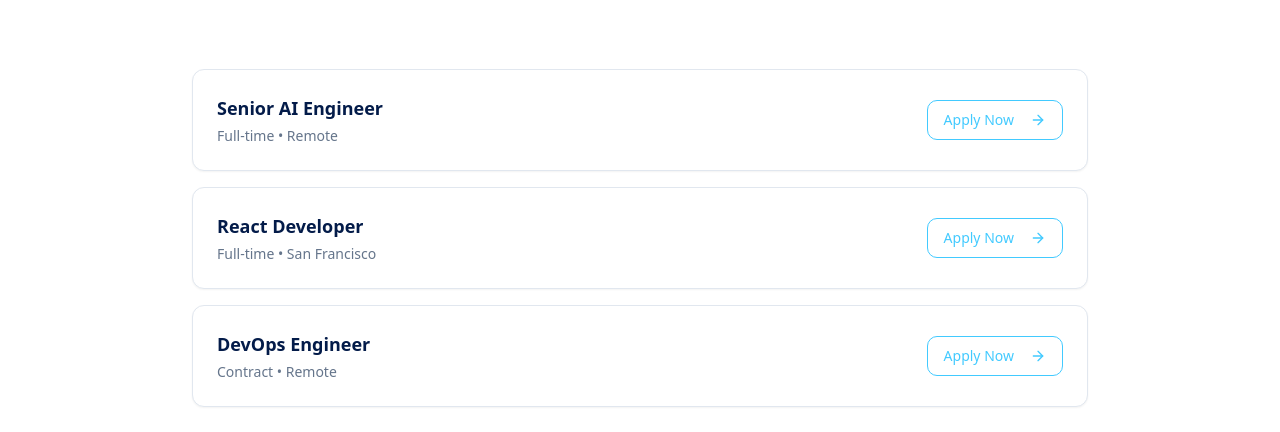
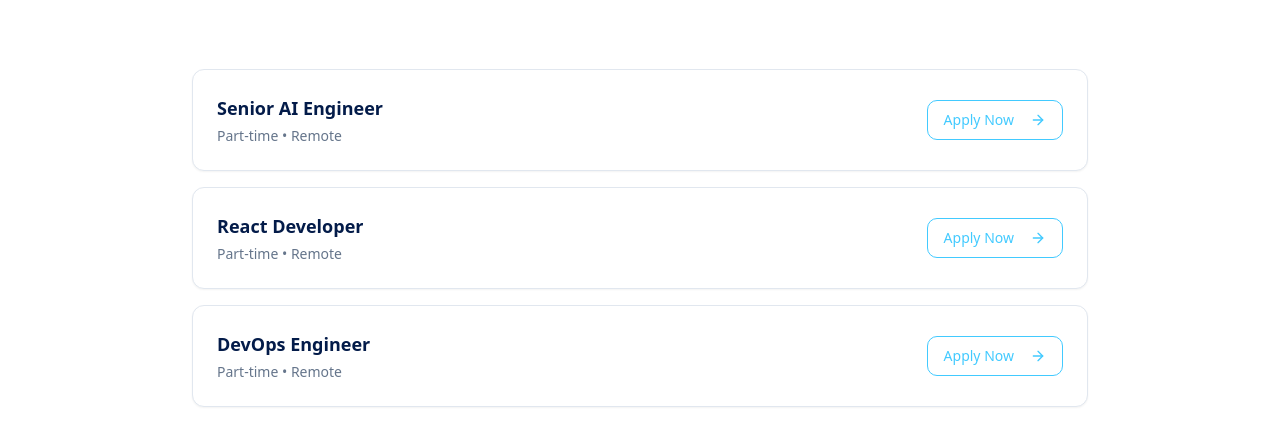
Before and after one commit to malumewejuice/Tech-qho, a React (Vite) app: page /about in a window 1280 px wide. Shown: the part 1701-2133 px from the top of the page. Built offline with nearby package versions, Linux system fonts and the light colour scheme.

Commit message:
Update job listing details
Updated the 'React Developer' position to be 'Part-time' and 'Remote'.

```diff
--- a/src/pages/About.tsx
+++ b/src/pages/About.tsx
@@ -46,9 +46,9 @@ const About = () => {
   ];
 
   const openPositions = [
-    { title: 'Senior AI Engineer', type: 'Full-time', location: 'Remote' },
-    { title: 'React Developer', type: 'Full-time', location: 'San Francisco' },
-    { title: 'DevOps Engineer', type: 'Contract', location: 'Remote' }
+    { title: 'Senior AI Engineer', type: 'Part-time', location: 'Remote' },
+    { title: 'React Developer', type: 'Part-time', location: 'Remote' },
+    { title: 'DevOps Engineer', type: 'Part-time', location: 'Remote' }
   ];
 
   return (
```
